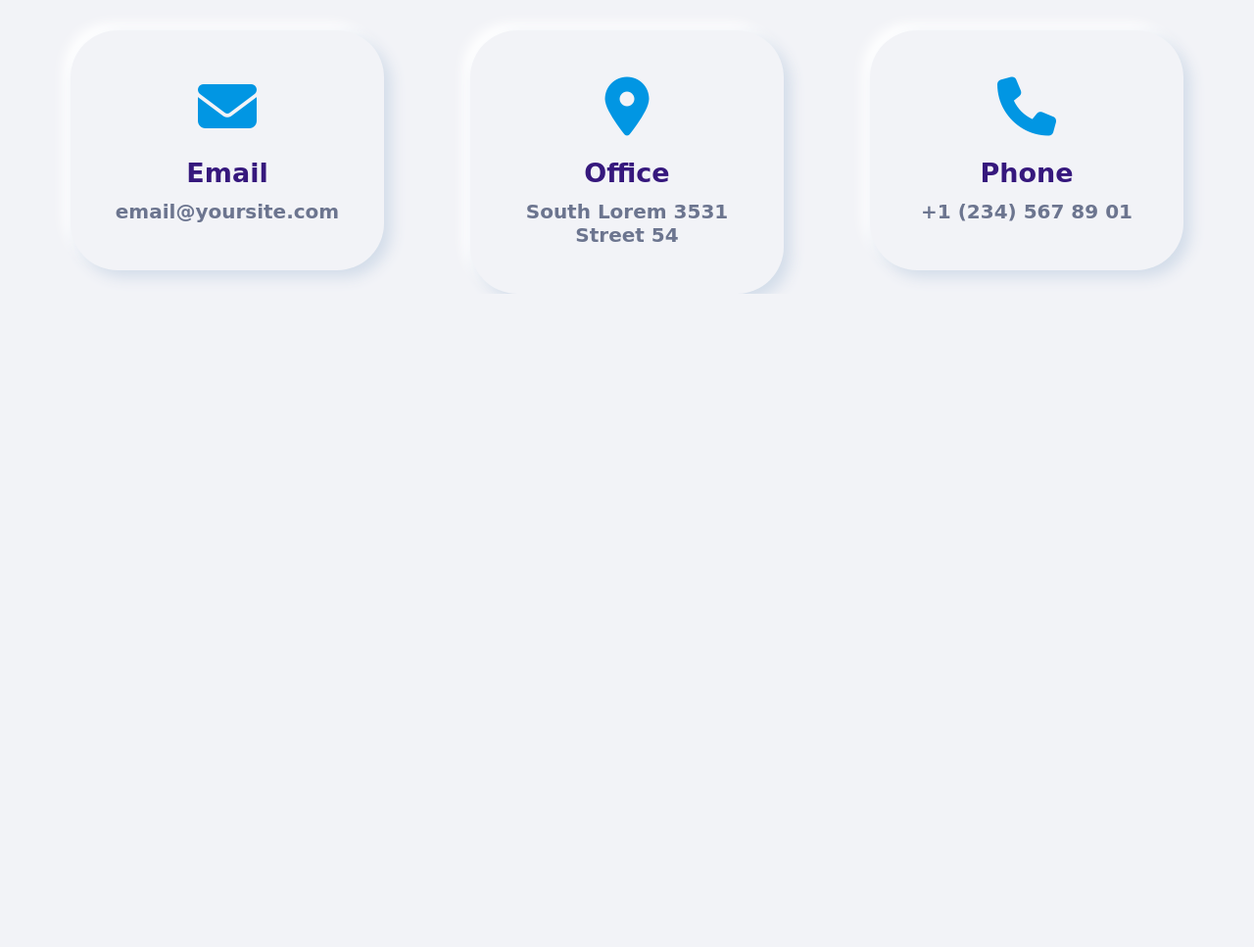
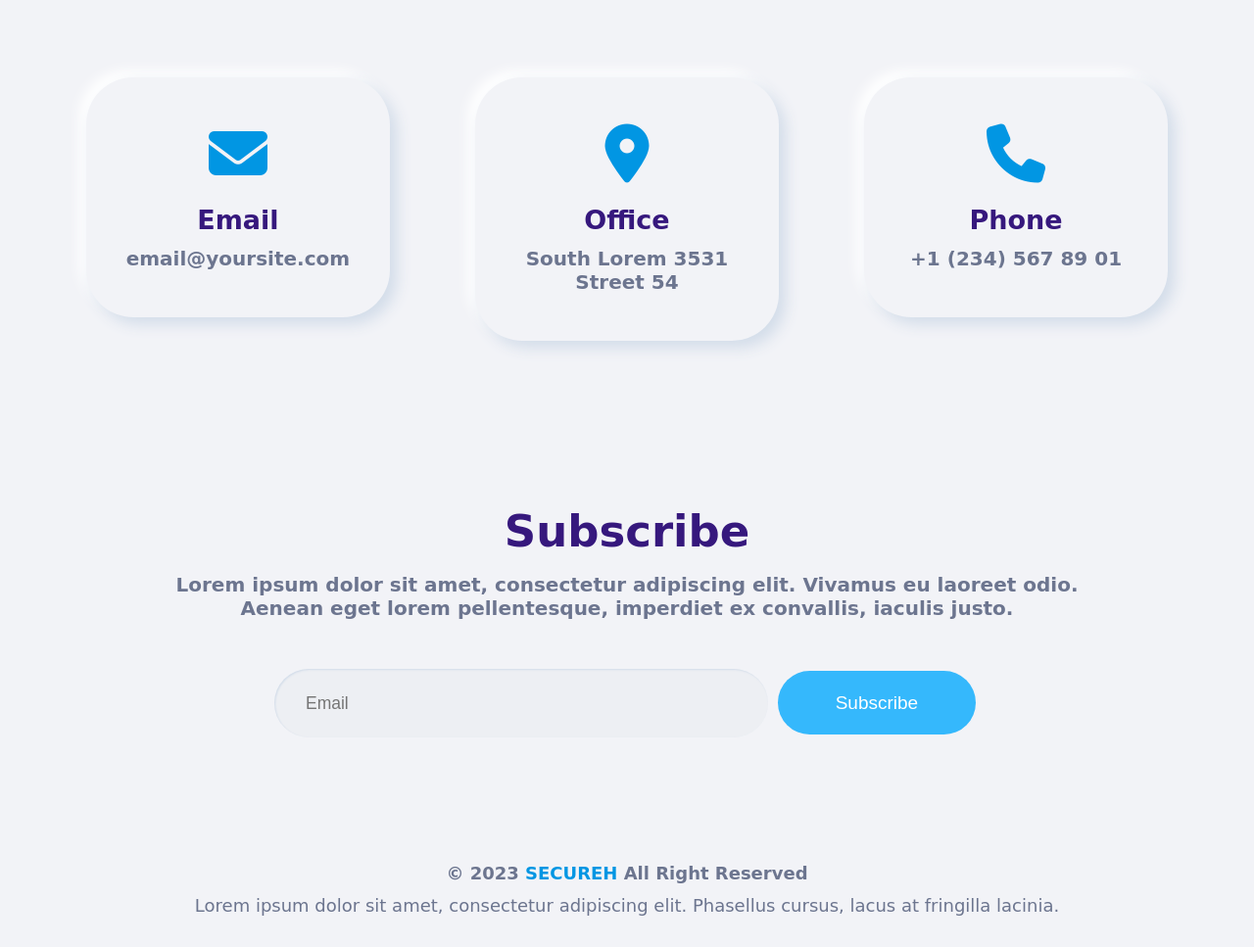
Before and after one commit to MaherAhmed0/SECUREH, a plain HTML site: page index.html in a window 1280 px wide. Shown: the part 7335-8302 px from the top of the page at 98% size. Before the commit the page ends 7635 px from the top, so only its background shows below. Drawn offline with Linux system fonts and the light colour scheme; a web font is replaced by a local one.

Commit message:
Subscribe & Footer

```diff
--- a/css/master.css
+++ b/css/master.css
@@ -691,11 +691,12 @@ progress::-webkit-progress-value {
 
 .contacts .contacts-content {
     overflow: auto;
+    padding: 16px;
 }
 
 .contacts-item {
     float: left;
-    padding: 0 32px;
+    padding: 32px;
     width: 32%;
 }
 
@@ -722,3 +723,76 @@ progress::-webkit-progress-value {
     font-size: 20px;
     color: #6c758f;
 }
+
+/* Subscribe */
+/* -------------------------------------------------------------------- */
+
+.subscribe {
+    margin-top: 96px;
+}
+
+.subscribe .section-heading {
+    font-size: 45px;
+    text-align: center;
+    margin-bottom: 16px;
+}
+
+.subscribe .section-para {
+    text-align: center;
+}
+
+.subscribe-form {
+    width: 60%;
+    margin: auto;
+}
+
+.input-email {
+    width: 70%;
+    height: 70px;
+    padding: 24px 32px;
+    margin-right: 5px;
+    box-shadow: inset 1px 1px 2px 0 #d2dce9;
+    background-color: #edeff3;
+    font-size: 17.5px;
+    border-radius: 48rem;
+    border: none;
+    outline: none;
+    color: #000000;
+}
+
+.input-button {
+    width: 28%;
+    height: 65px;
+    padding: 16px 48px;
+    border-radius: 48px;
+    color: white;
+    background-color: #35b8fc;
+    font-size: 19px;
+    border: none;
+    outline: none;
+    cursor: pointer;
+    transition: 0.4s;
+}
+
+.input-button:hover {
+    background-color: #04a6fa;
+}
+
+/* Footer */
+/* -------------------------------------------------------------------- */
+.footer {
+    margin-top: 96px;
+    padding: 32px 0;
+    text-align: center;
+    font-size: 18px;
+    color: #6c758f;
+}
+
+.footer .copyright {
+    margin-bottom: 12px;
+}
+
+.footer .copyright span {
+    font-weight: bold;
+    color: #0196e3;
+}
--- a/index.html
+++ b/index.html
@@ -377,7 +377,7 @@
         <div class="container">
             <h2 class="section-heading">Contacts</h2>
             <p class="section-para"><strong>Lorem ipsum dolor sit amet, consectetur adipiscing elit.</strong></p>
-            <div class="contacts-contant">
+            <div class="contacts-content">
                 <div class="contacts-item">
                     <div class="contacts-card">
                         <i class="fa-solid fa-envelope"></i>
@@ -402,6 +402,28 @@
             </div>
         </div>
     </section>
+
+    <section class="subscribe">
+        <div class="container">
+            <h2 class="section-heading">Subscribe</h2>
+            <p class="section-para"><strong>Lorem ipsum dolor sit amet, consectetur adipiscing elit. Vivamus eu laoreet
+                    odio. <br> Aenean eget lorem pellentesque, imperdiet ex convallis, iaculis justo.</strong></p>
+            <form action="" class="subscribe-form">
+                <input class="input-email" type="email" placeholder="Email">
+                <button class="input-button" type="submit">Subscribe</button>
+            </form>
+        </div>
+    </section>
+
+    <footer class="footer">
+        <div class="container">
+            <p class="copyright"><strong>&copy; 2023 <span>SECUREH</span> All Right Reserved</strong></p>
+            <p><strong></strong>Lorem ipsum dolor sit amet, consectetur adipiscing elit. Phasellus cursus, lacus at
+                fringilla lacinia.
+                </strong></p>
+        </div>
+    </footer>
+
 </body>
 
 </html>
```
